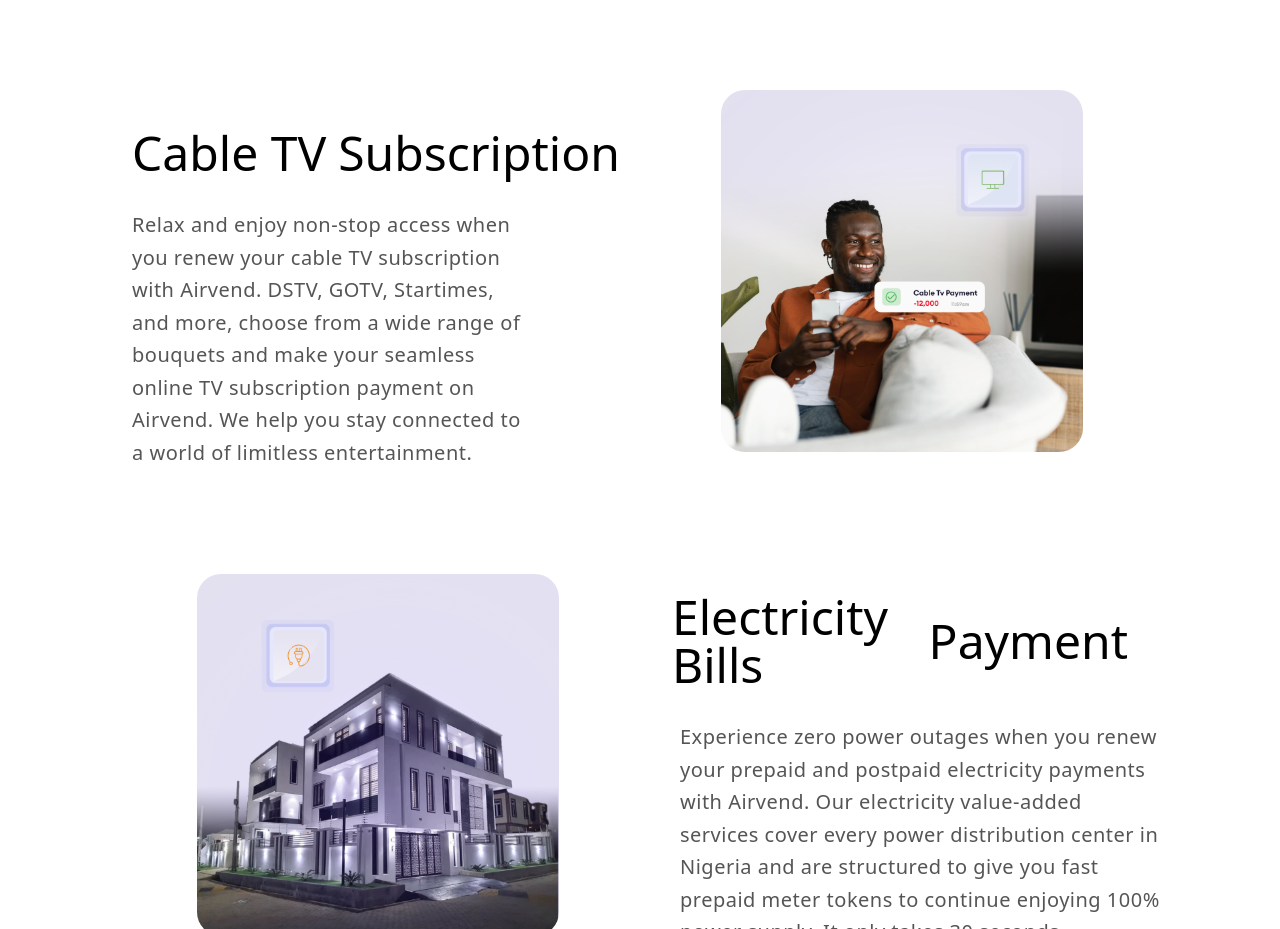
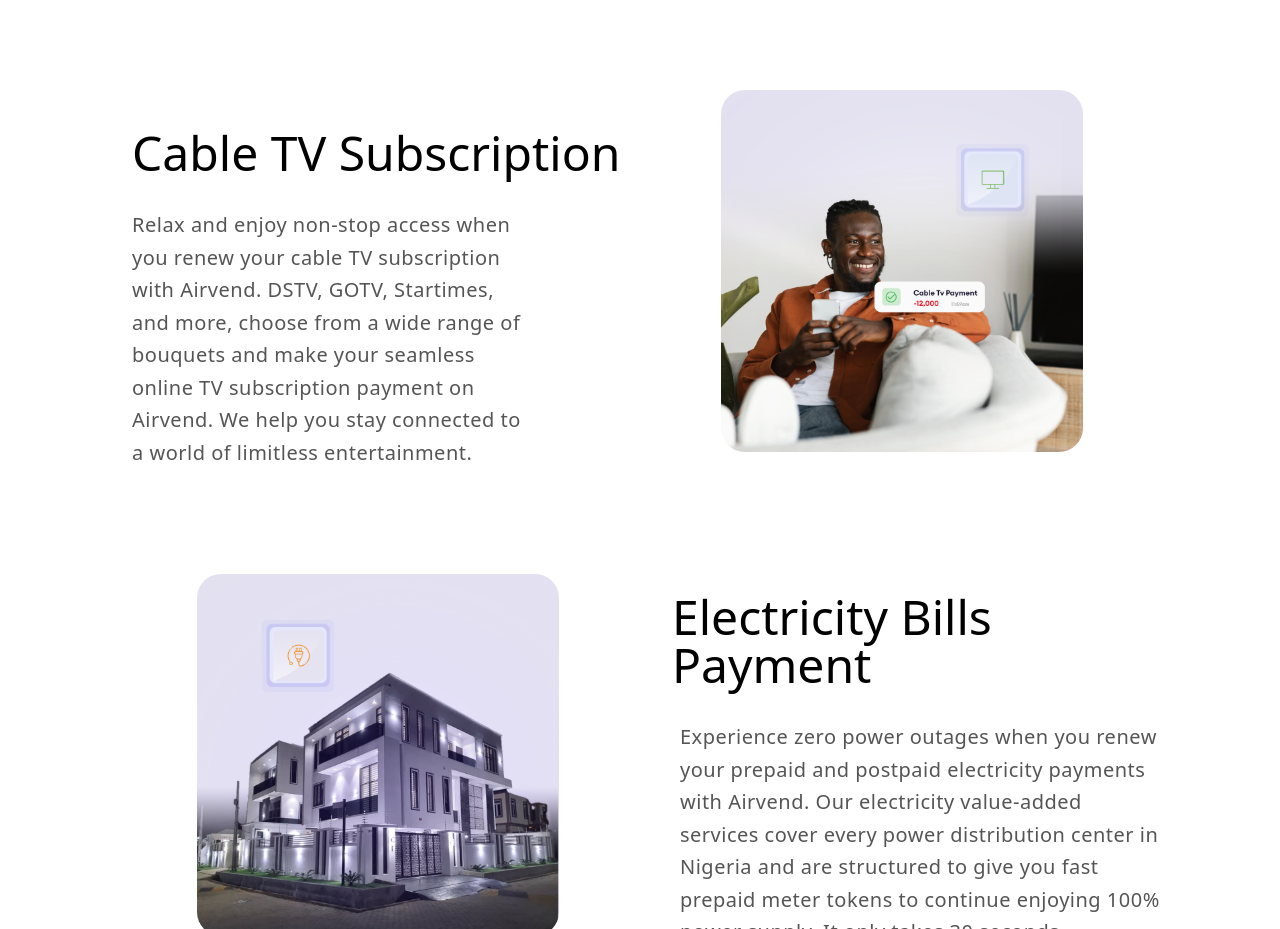
Before and after one commit to Atabo2023/callphone-web-landing-web, a React (Vite) app: page /airvend in a window 1280 px wide. Shown: the part 1740-2669 px from the top of the page. Built offline with nearby package versions, Linux system fonts and the light colour scheme.

Commit message:
fix: Resolve display issues on Airvend product page

```diff
--- a/src/pages/ProductPages/Airvend/components/AirvendUtilis.jsx
+++ b/src/pages/ProductPages/Airvend/components/AirvendUtilis.jsx
@@ -61,8 +61,8 @@
       <div className="md:flex md:justify-between lg:p-5">
         <div className="lg:w-1/2 mt-10 ">
           <p className="flex flex-col md:flex-row items-center md:text-5xl text-4xl font-medium md:px-4 leading-relaxed md:pl-4 py-5 mt-10 md:mt-5">
-            <span>Cable TV</span>
-            <span className="md:ml-3">Subscription</span>
+            <span>Cable TV Subscription</span>
+            {/* <span className="md:ml-3">Subscription</span> */}
           </p>
           <p className="text-xl font-light md:pl-4 lg:py-3 px-2 text-center md:text-start lg:w-4/5 w-full text-[#565555] tracking-wide leading-relaxed">
             Relax and enjoy non-stop access when you renew your cable TV
@@ -96,8 +96,8 @@
         {/* </div> */}
         <div className="lg:w-1/2">
           <p className="flex flex-col md:flex-row items-center md:text-5xl text-4xl font-medium md:px-9 mt-10 md:pl-8 py-5">
-            <span>Electricity Bills</span>
-            <span className="md:ml-3">Payment</span>
+            <span>Electricity Bills Payment</span>
+            {/* <span className="md:ml-3">Payment</span> */}
           </p>
           <p className="text-xl font-light md:pl-10 lg:py-3 text-center md:text-start  w-full text-[#565555] tracking-wide leading-relaxed">
             Experience zero power outages when you renew your prepaid and
```
